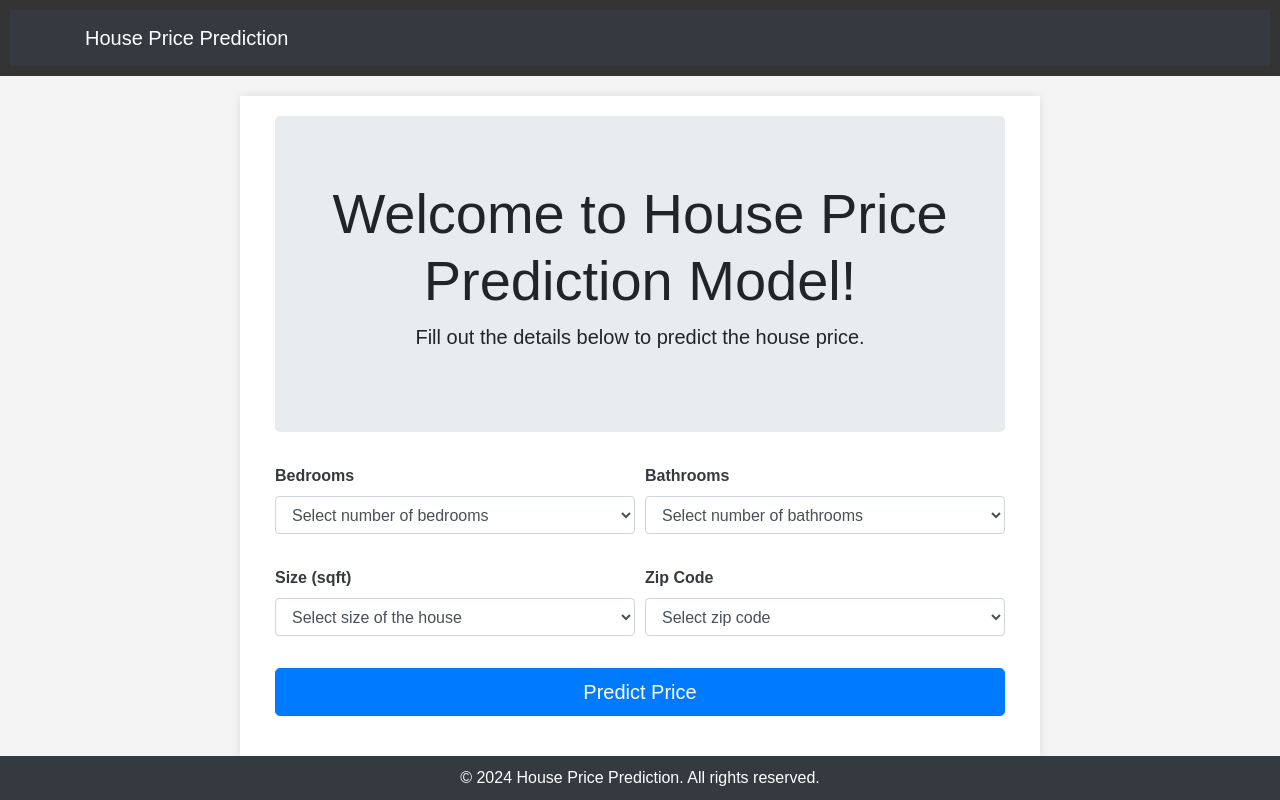
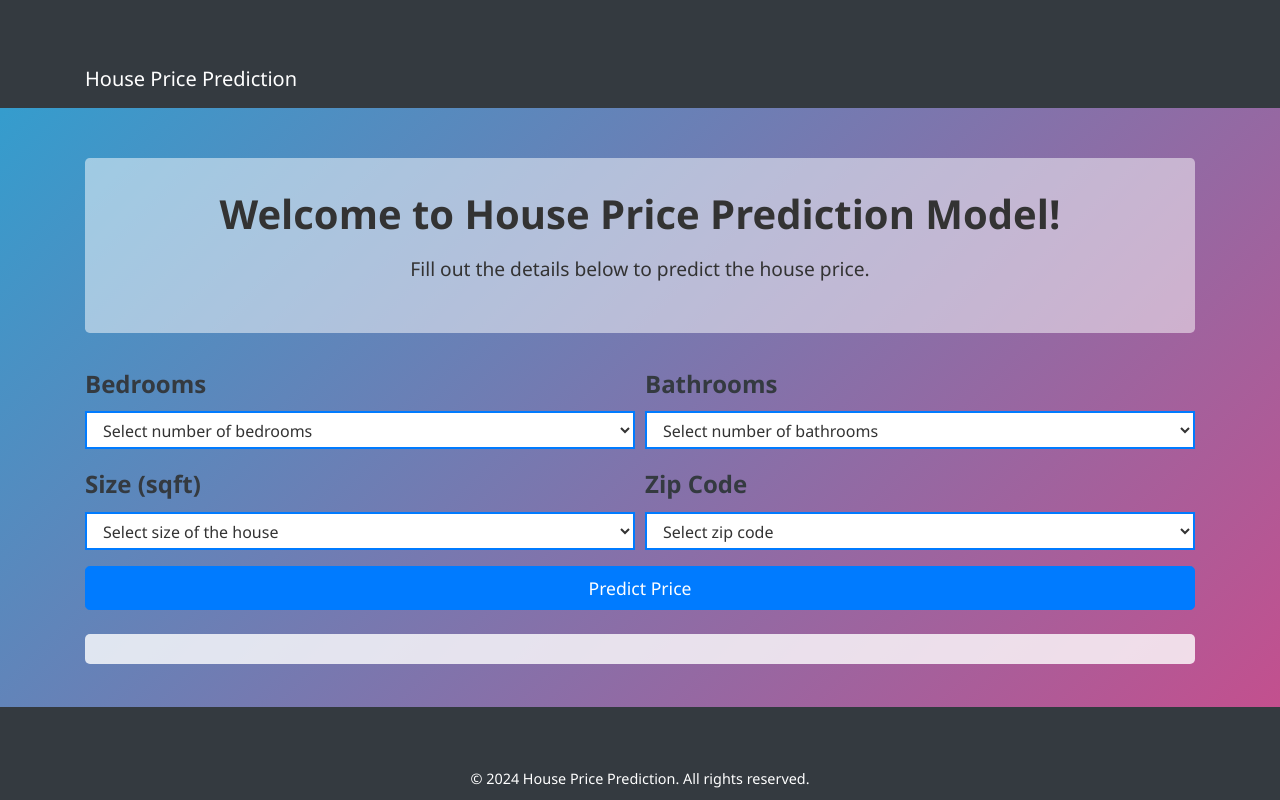
Before and after one commit to rahul5F1/House-Price-Prediction, a Python web app: template templates/index.html in a window 1280 px wide. Run offline with Jinja, Linux system fonts and the light colour scheme; the template is opened without the code that fills it, so the values that code supplies are empty; some libraries are stand-ins or nearby versions.

Commit message:
Update style.css

```diff
--- a/static/style.css
+++ b/static/style.css
@@ -1,61 +1,121 @@
+/* Custom CSS for styling text and layout */
 body {
-    font-family: Arial, sans-serif;
-    margin: 0;
-    padding: 0;
-    background-color: #f4f4f4;
+    font-family: 'Segoe UI', Tahoma, Geneva, Verdana, sans-serif;
+    line-height: 1.6;
+    color: #333; /* Change text color to a darker shade */
+    background-color: #fff; /* Change background color to white */
+    overflow: hidden; /* Hide overflow to prevent horizontal scrollbars */
+    background-image: url('beautiful_house_image.jpg'); /* Add background image */
+    background-size: cover; /* Cover the entire background */
+    background-repeat: no-repeat; /* Do not repeat the background image */
+    background-position: center; /* Center the background image */
 }
 
-header {
-    background-color: #333;
-    color: #fff;
-    padding: 10px;
-    text-align: center;
+/* Gradient animation for the background */
+@keyframes gradientAnimation {
+    0% {
+        background-position: 0% 50%;
+    }
+    50% {
+        background-position: 100% 50%;
+    }
+    100% {
+        background-position: 0% 50%;
+    }
 }
 
-main {
-    max-width: 800px;
-    margin: 20px auto;
-    padding: 20px;
-    background-color: #fff;
-    box-shadow: 0 0 10px rgba(0, 0, 0, 0.1);
+/* Apply the gradient animation to the body */
+body {
+    animation: gradientAnimation 10s ease infinite; /* Apply animation */
+    background: linear-gradient(-45deg, #ee7752, #e73c7e, #23a6d5, #23d5ab); /* Define gradient colors */
+    background-size: 400% 400%; /* Define gradient size */
 }
 
-footer {
-    text-align: center;
-    padding: 10px;
-    background-color: #333;
-    color: #fff;
+/* Container styles */
+.container {
+    margin-top: 50px;
+}
+
+/* Jumbotron styles */
+.jumbotron {
+    background-color: rgba(255, 255, 255, 0.5); /* Semi-transparent white background */
+    color: #333;
+    padding: 2rem;
+    border-radius: 0.3rem;
+}
+
+.jumbotron h1 {
+    font-size: 2.5rem;
+    font-weight: bold;
+    margin-bottom: 1rem;
+}
+
+.jumbotron p {
+    font-size: 1.2rem;
+}
+
+/* Form styles */
+.form-group label {
+    font-weight: bold;
+    font-size: 1.5rem; /* Increased font size for input labels */
+    color: #555; /* Change input label color to a darker shade */
+    transition: all 0.3s ease; /* Add transition effect */
+}
+
+.form-group label:hover {
+    color: #007bff; /* Change color on hover */
+    transform: scale(1.05); /* Scale up slightly on hover */
+    box-shadow: 0 0 10px rgba(0, 123, 255, 0.3); /* Add shadow on hover */
+}
+
+.form-control {
+    border: 2px solid #007bff;
+    font-size: 1rem;
+    border-radius: 0; /* Remove border radius */
+    color: #333; /* Change input text color to a darker shade */
+}
+
+.form-control:focus {
+    border-color: #2228e0;
+    box-shadow: none;
+}
+
+/* Mouse events for select elements */
+select.form-control:hover {
+    border-color: #530adb;
+    box-shadow: 0 0 10px rgba(0, 123, 255, 0.3); /* Add shadow on hover */
+}
+
+/* Button styles */
+.btn-primary {
+    background-color: #007bff;
+    border-color: #007bff;
+    font-size: 1.1rem;
+}
+
+.btn-primary:hover {
+    background-color: #0056b3;
+    border-color: #0056b3;
+}
+
+/* Footer styles */
+.footer {
     position: fixed;
     bottom: 0;
     width: 100%;
+    padding: 10px 0;
+    text-align: center;
+    color: #ccc;
+    font-size: 0.9rem;
 }
 
-/* Add styling for the form */
-form {
-    margin-top: 20px;
-}
-
-label {
-    display: block;
-    margin-bottom: 8px;
-}
-
-select {
-    width: 100%;
-    padding: 8px;
-    margin-bottom: 16px;
-}
-
-button {
-    background-color: #333;
-    color: #fff;
-    padding: 10px;
-    border: none;
-    cursor: pointer;
-}
-
-/* Style for displaying the predicted price */
+/* Additional styling for prediction output */
 #predictedPrice {
     margin-top: 20px;
-    font-weight: bold;
+    font-size: 2rem; /* Increased font size */
+    animation: fadeInDown 1s ease;
+    background-color: rgba(255, 255, 255, 0.8); /* Semi-transparent white background */
+    padding: 15px; /* Add padding */
+    border-radius: 5px; /* Add border radius */
+    transition: all 0.5s ease; /* Add transition for dynamic changes */
 }
```
